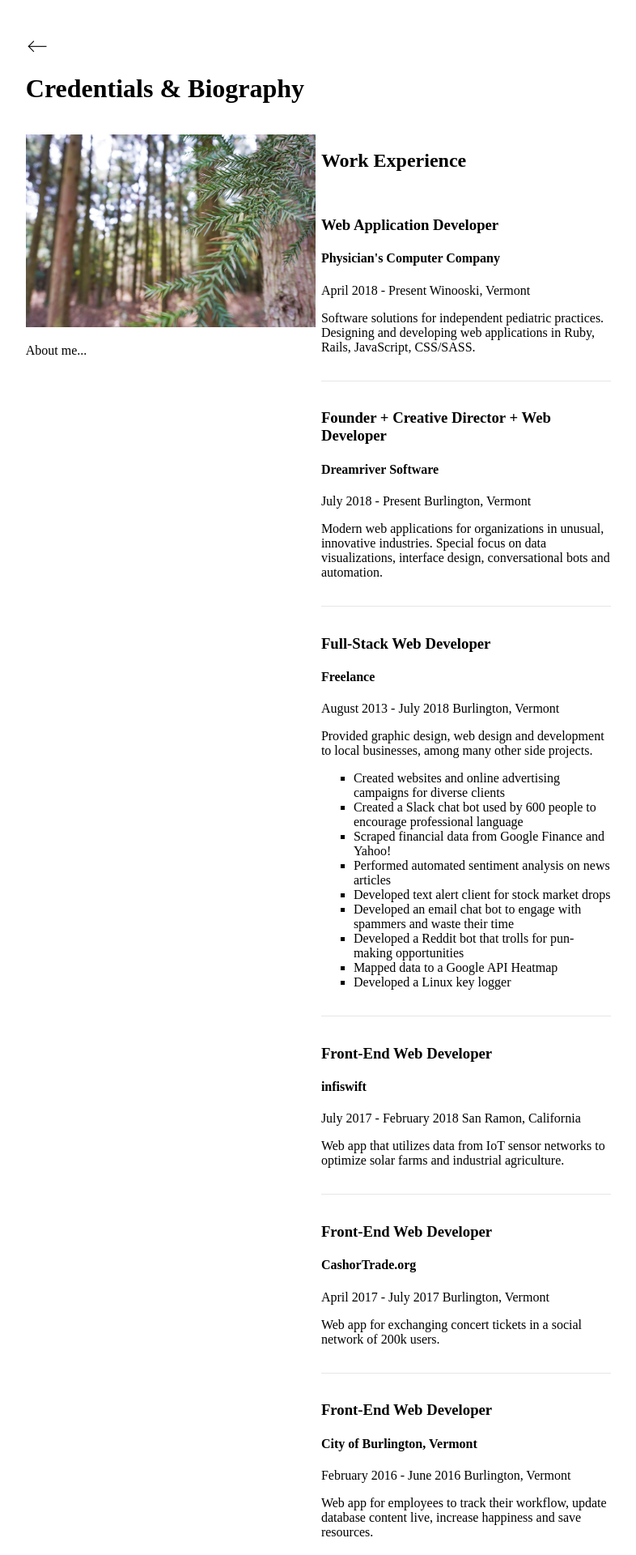
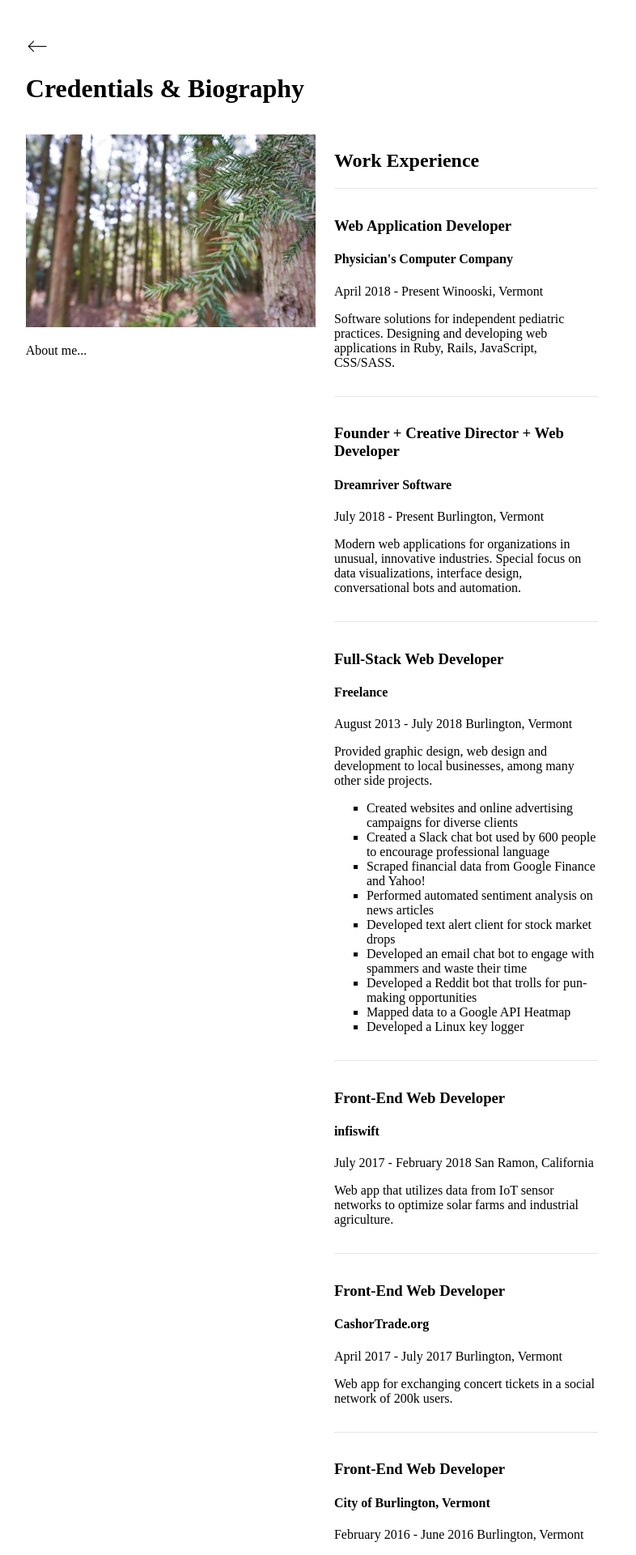
Before and after one commit to cssidy/personal-site, a Jekyll site: the page built from credentials.html, in a window 1280 px wide. Shown: the top 1920 px of the page at 81% size, without its empty margins (269-1055 px from the left). Built offline with Jekyll 4.4.1, drawn with Linux system fonts in a browser that asks for light colours; some web fonts are replaced.

Commit message:
general styles

```diff
--- a/assets/css/base.css
+++ b/assets/css/base.css
@@ -310,11 +310,11 @@ ul li {
 }
 
 .credentials-col section {
-
+    padding: 0 1rem;
 }
 
 .credentials-col article {
-    border-bottom: 1px solid #e6e6e6;
+    border-top: 1px solid #e6e6e6;
     padding: 1rem 0;
 }
 
@@ -327,6 +327,14 @@ ul li {
 }
 
 @media (max-width: 585px) {
+    .codrops-links {
+        justify-content: inherit;
+    }
+
+    .info {
+        margin: 1rem !important;
+    }
+
     .writing-list, .credentials {
         padding: 3rem 1rem 1rem 1rem !important;
     }
@@ -347,6 +355,14 @@ ul li {
 
     .post h1 {
         font-size: inherit;
+    }
+
+    .credentials-grid {
+        grid-template-columns: 1fr;
+    }
+
+    .credentials-col section {
+        padding: 0;
     }
 }
 
```
